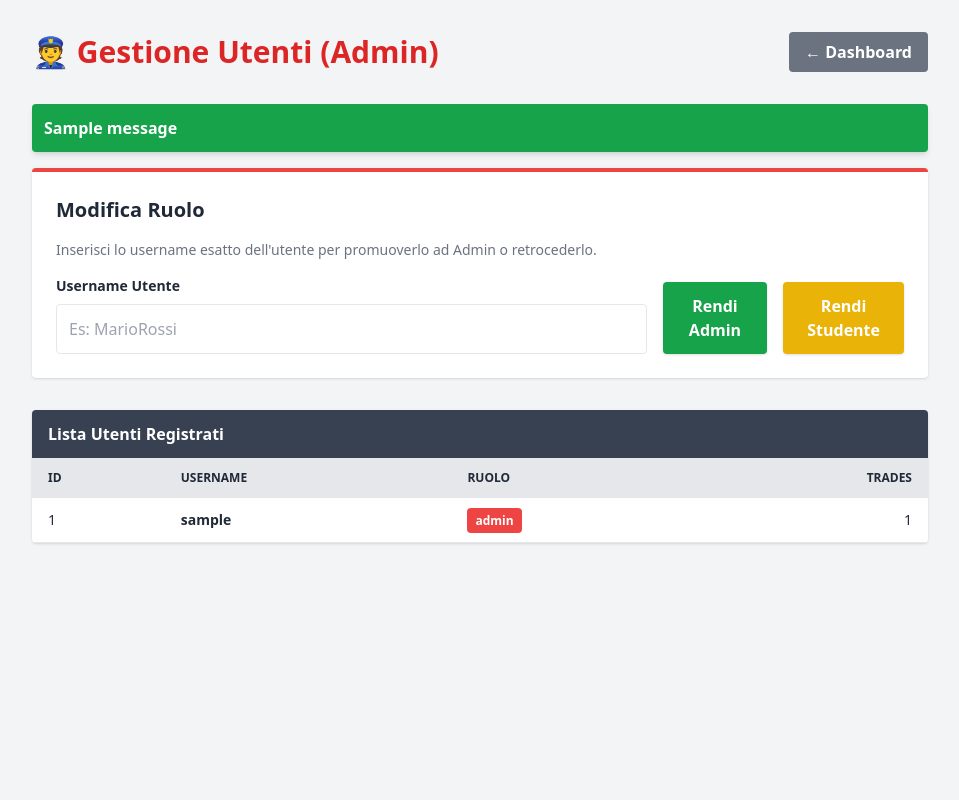
After one commit to ipadpeda-ctrl/dtcjournal, a Flask app: page /admin_panel in a window 1280 px wide. The commit adds this page. Shown: the whole page, without its empty margins (160-1119 px from the left). Run offline with Flask 3, Linux system fonts and the light colour scheme; a user stored in the database is signed in; tables that the repository leaves empty hold one stand-in row (values such as "Sample post"); one stand-in notice (Sample message) is shown; some libraries are stand-ins or nearby versions.

Commit message:
Add files via upload

```diff
--- /dev/null
+++ b/templates/admin_users.html
@@ -0,0 +1,74 @@
+<!DOCTYPE html>
+<html lang="it">
+<head>
+    <meta charset="UTF-8">
+    <title>Pannello Admin</title>
+    <script src="https://cdn.tailwindcss.com"></script>
+    <script>tailwind.config = { darkMode: 'class' }</script>
+</head>
+<body class="bg-gray-100 dark:bg-gray-900 text-gray-800 dark:text-gray-100 p-8 min-h-screen transition-colors">
+
+    <div class="max-w-4xl mx-auto">
+        <div class="flex justify-between items-center mb-8">
+            <h1 class="text-3xl font-bold text-red-600">👮 Gestione Utenti (Admin)</h1>
+            <a href="/dashboard" class="bg-gray-500 hover:bg-gray-600 text-white font-bold py-2 px-4 rounded transition">← Dashboard</a>
+        </div>
+
+        {% with messages = get_flashed_messages(with_categories=true) %}
+          {% if messages %}
+            {% for category, message in messages %}
+              <div class="mb-4 p-3 rounded text-white font-bold shadow-md {{ 'bg-green-600' if category == 'success' else 'bg-red-600' if category == 'danger' else 'bg-yellow-600' }}">{{ message }}</div>
+            {% endfor %}
+          {% endif %}
+        {% endwith %}
+
+        <div class="bg-white dark:bg-gray-800 p-6 rounded shadow mb-8 border-t-4 border-red-500">
+            <h2 class="text-xl font-bold mb-4">Modifica Ruolo</h2>
+            <p class="mb-4 text-sm text-gray-500">Inserisci lo username esatto dell'utente per promuoverlo ad Admin o retrocederlo.</p>
+
+            <form method="POST" action="/admin_panel" class="flex gap-4 items-end">
+                <div class="w-full">
+                    <label class="block text-sm font-bold mb-2">Username Utente</label>
+                    <input type="text" name="target_username" class="w-full p-3 border rounded dark:bg-gray-700 dark:border-gray-600 dark:text-white" required placeholder="Es: MarioRossi">
+                </div>
+                <div>
+                    <button type="submit" name="action" value="promote" class="bg-green-600 hover:bg-green-700 text-white font-bold py-3 px-6 rounded shadow">Rendi Admin</button>
+                </div>
+                <div>
+                    <button type="submit" name="action" value="demote" class="bg-yellow-500 hover:bg-yellow-600 text-white font-bold py-3 px-6 rounded shadow">Rendi Studente</button>
+                </div>
+            </form>
+        </div>
+
+        <div class="bg-white dark:bg-gray-800 rounded shadow overflow-hidden">
+            <div class="bg-gray-700 px-4 py-3 font-bold text-white">Lista Utenti Registrati</div>
+            <table class="w-full text-sm text-left">
+                <thead class="bg-gray-200 dark:bg-gray-700 uppercase text-xs">
+                    <tr>
+                        <th class="px-4 py-3">ID</th>
+                        <th class="px-4 py-3">Username</th>
+                        <th class="px-4 py-3">Ruolo</th>
+                        <th class="px-4 py-3 text-right">Trades</th>
+                    </tr>
+                </thead>
+                <tbody>
+                    {% for u in users %}
+                    <tr class="border-b dark:border-gray-700 hover:bg-gray-50 dark:hover:bg-gray-700">
+                        <td class="px-4 py-3">{{ u.id }}</td>
+                        <td class="px-4 py-3 font-bold">{{ u.username }} {% if u.username == super_admin %}(MASTER){% endif %}</td>
+                        <td class="px-4 py-3">
+                            <span class="px-2 py-1 rounded text-xs font-bold text-white {{ 'bg-red-500' if u.role == 'admin' else 'bg-blue-500' }}">{{ u.role }}</span>
+                        </td>
+                        <td class="px-4 py-3 text-right">{{ u.trades|length }}</td>
+                    </tr>
+                    {% endfor %}
+                </tbody>
+            </table>
+        </div>
+    </div>
+
+    <script>
+        if (localStorage.theme === 'dark' || (!('theme' in localStorage) && window.matchMedia('(prefers-color-scheme: dark)').matches)) document.documentElement.classList.add('dark');
+    </script>
+</body>
+</html>
```
Also changed, not shown: templates/dashboard.html (+10 -5 lines), templates/statistics.html (+38 -12 lines).
